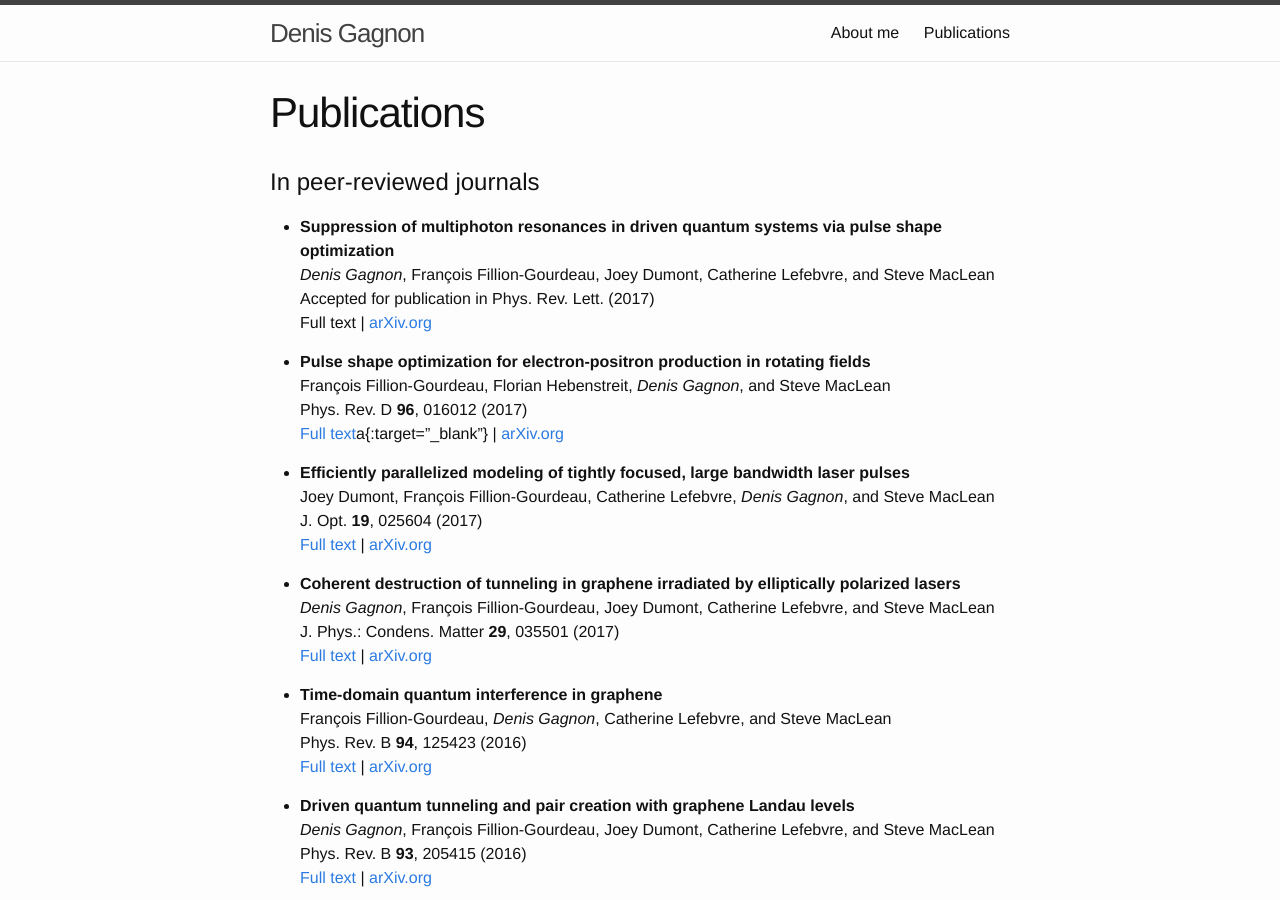
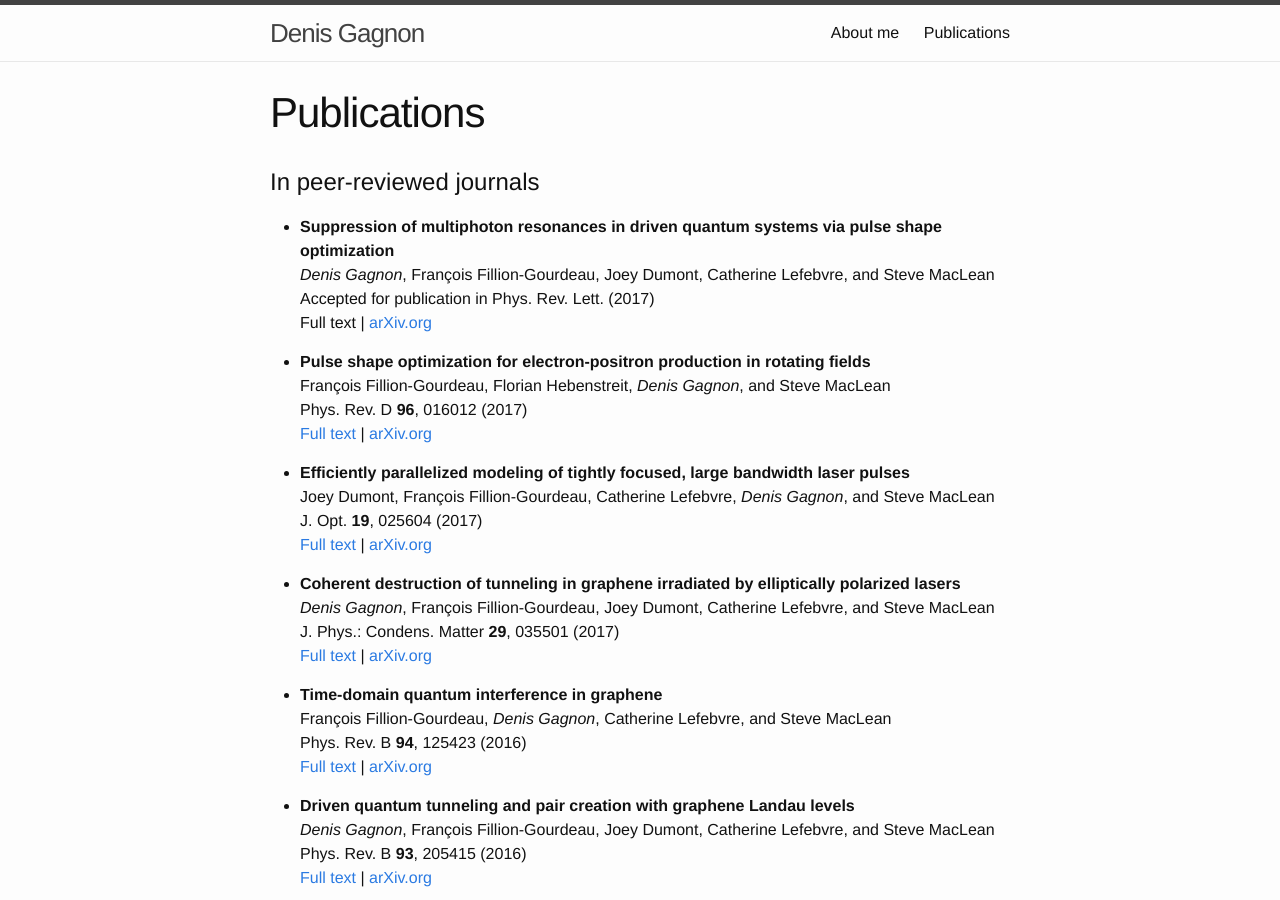
Before and after one commit to McNoggins/mcnoggins.github.io, a Jekyll site: the page built from publications.md, in a window 1280 px wide and 900 px high. Built offline with Jekyll 4.4.1, drawn with Linux system fonts in a browser that asks for light colours.

Commit message:
Update publications.md

```diff
--- a/publications.md
+++ b/publications.md
@@ -15,7 +15,7 @@ Full text |
 * **Pulse shape optimization for electron-positron production in rotating fields** <br>
 François Fillion-Gourdeau, Florian Hebenstreit, *Denis Gagnon*, and Steve MacLean <br>
 Phys. Rev. D **96**, 016012 (2017) <br>
-[Full text](https://journals.aps.org/prd/abstract/10.1103/PhysRevD.96.016012)a{:target="_blank"} |
+[Full text](https://journals.aps.org/prd/abstract/10.1103/PhysRevD.96.016012){:target="_blank"} |
 [arXiv.org](https://arxiv.org/abs/1704.08919){:target="_blank"}
 
 * **Efficiently parallelized modeling of tightly focused, large bandwidth laser pulses** <br>
```
